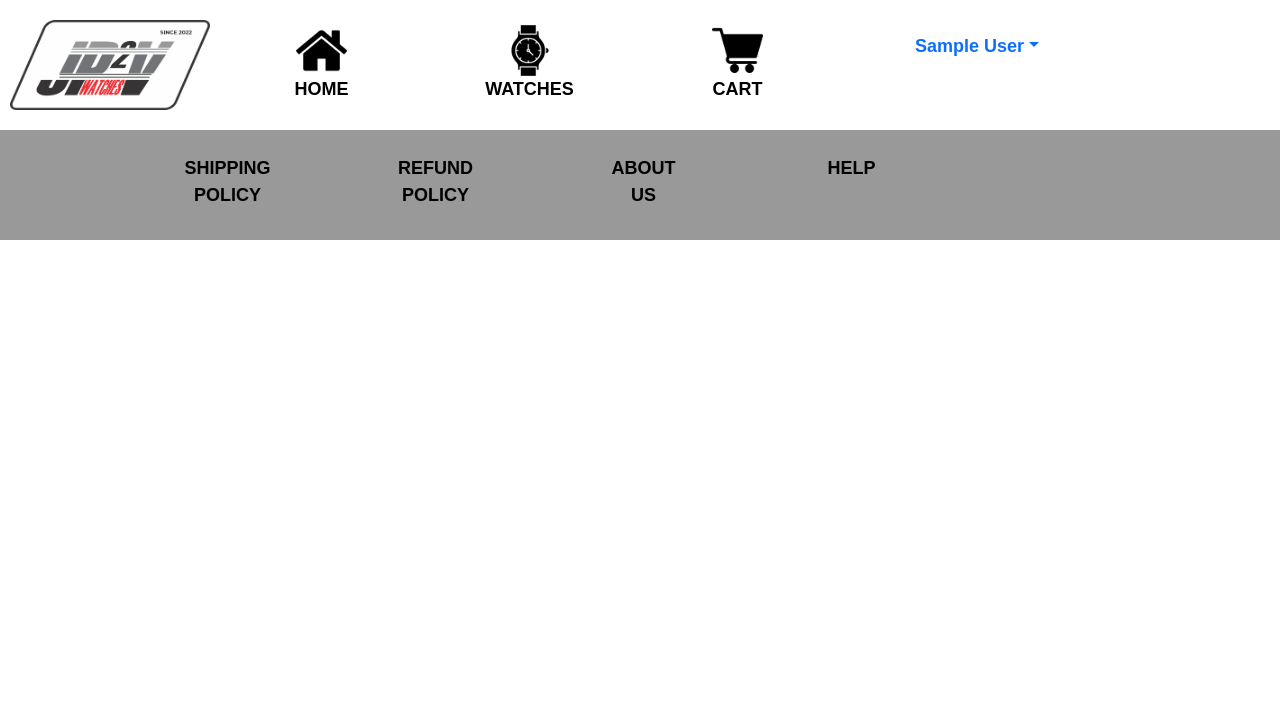
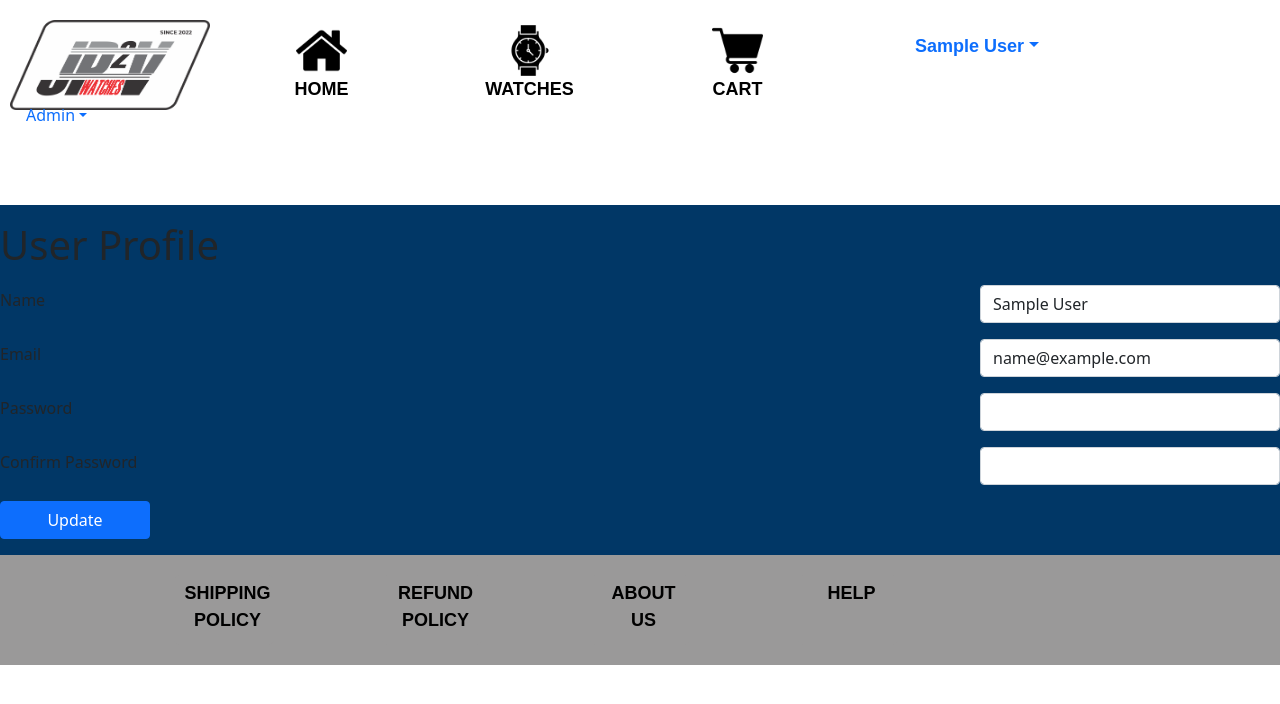
Before and after one commit to Vitor-Laperriere/Milestone2, a React (Create React App) app in the folder frontend/: page /profile in a window 1280 px wide. Shown: the top 704 px of the page. Built offline with nearby package versions, Linux system fonts and the light colour scheme; sample sign-in values are in the browser's storage.

Commit message:
PaymentPagina e redirecionamento de carrinho para compra

```diff
--- a/frontend/src/App.js
+++ b/frontend/src/App.js
@@ -5,18 +5,22 @@ import HomeScreen from "./Screen/HomeScreen";
 import List from "./Screen/List";
 
 import ProductScreen from "./Screen/ProductScreen";
-
+import ProtectedRoute from './components/ProtectedRoute'
 import AboutUs from "./Screen/AboutUs";
 import CartScreen from "./Screen/CartScreen";
 import SigninScreen from './Screen/SigninScreen';
 import Help from "./Screen/Help";
 import ShipPoli from "./Screen/ShipPoli";
 import RefundPoli from "./Screen/RefundPoli";
+import DashboardScreen from './Screen/DashboardScreen';
+import AdminRoute from './components/AdminRoute';
 
 import ShippingAddressScreen from "./Screen/ShippingAddressScreen";
 import SignupScreen from "./Screen/SignupScreen";
 import FootBar from "./components/Components-HomeScreen/FootBar";
 import ToolBar from "./components/Components-HomeScreen/ToolBar";
+import ProfileScreen from "./Screen/ProfileScreen";
+import PaymentMethodScreen from './Screen/PaymentMethodScreen';
 
 function App() {
   return (
@@ -33,7 +37,24 @@ function App() {
                     <Route path="/cart" element={<CartScreen />}/>
                     <Route path="/signin" element={<SigninScreen />} />
                     <Route path="/signup" element={<SignupScreen />} />
+                    <Route
+                      path="/profile"
+                      element={
+                        <ProtectedRoute>
+                          <ProfileScreen />
+                        </ProtectedRoute>
+                      }
+                    />
+                     <Route
+                      path="/admin/dashboard"
+                      element={
+                        <AdminRoute>
+                          <DashboardScreen />
+                        </AdminRoute>
+                      }
+                    ></Route>
                     <Route path="/ShippingAddressScreen" element={<ShippingAddressScreen />}/>
+                    <Route path="/payment" element={<PaymentMethodScreen />}></Route>
                     <Route path="/about_us" element={<AboutUs />}/>
                     <Route path="/help" element={<Help />}/>
                     <Route path="/shipping" element={<ShipPoli />}/>
--- a/frontend/src/Screen/CartScreen.js
+++ b/frontend/src/Screen/CartScreen.js
@@ -48,7 +48,7 @@ export default function CartScreen() {
         <Col md={8}>
           {cartItems.length === 0 ? (
             <MessageBox>
-              Cart is empty. <Link to="/">Go Shopping</Link>
+              Cart is empty. <Link to="/list">Go Shopping</Link>
             </MessageBox>
           ) : (
             <ListGroup>
--- /dev/null
+++ b/frontend/src/Screen/DashboardScreen.js
@@ -0,0 +1,5 @@
+import React from 'react';
+
+export default function DashboardScreen() {
+  return <div>DashboardScreen</div>;
+}
--- /dev/null
+++ b/frontend/src/Screen/PaymentMethodScreen.js
@@ -0,0 +1,67 @@
+import React, { useContext, useEffect, useState } from 'react';
+import { Helmet } from 'react-helmet-async';
+import { useNavigate } from 'react-router-dom';
+import Form from 'react-bootstrap/Form';
+import Button from 'react-bootstrap/Button';
+import CheckoutSteps from '../components/CheckoutSteps';
+import { Store } from '../Store';
+
+export default function PaymentMethodScreen() {
+  const navigate = useNavigate();
+  const { state, dispatch: ctxDispatch } = useContext(Store);
+  const {
+    cart: { shippingAddress, paymentMethod },
+  } = state;
+
+  const [paymentMethodName, setPaymentMethod] = useState(
+    paymentMethod || 'PayPal'
+  );
+
+  useEffect(() => {
+    if (!shippingAddress.address) {
+      navigate('/shipping');
+    }
+  }, [shippingAddress, navigate]);
+  const submitHandler = (e) => {
+    e.preventDefault();
+    ctxDispatch({ type: 'SAVE_PAYMENT_METHOD', payload: paymentMethodName });
+    localStorage.setItem('paymentMethod', paymentMethodName);
+    navigate('/placeorder');
+  };
+  return (
+    <div>
+      <CheckoutSteps step1 step2 step3></CheckoutSteps>
+      <div className="container small-container">
+        <Helmet>
+          <title>Payment Method</title>
+        </Helmet>
+        <h1 className="my-3">Payment Method</h1>
+        <Form onSubmit={submitHandler}>
+          <div className="mb-3">
+            <Form.Check
+              type="radio"
+              id="PayPal"
+              label="PayPal"
+              value="PayPal"
+              checked={paymentMethodName === 'PayPal'}
+              onChange={(e) => setPaymentMethod(e.target.value)}
+            />
+          </div>
+          <div className="mb-3">
+            <Form.Check
+              type="radio"
+              id="Stripe"
+              label="Stripe"
+              value="Stripe"
+              checked={paymentMethodName === 'Stripe'}
+              onChange={(e) => setPaymentMethod(e.target.value)}
+            />
+          </div>
+          <div className="mb-3">
+            <Button type="submit">Continue</Button>
+          </div>
+        </Form>
+      </div>
+    </div>
+  );
+}
--- /dev/null
+++ b/frontend/src/Screen/ProfileScreen.js
@@ -0,0 +1,108 @@
+import React, { useContext, useReducer, useState } from 'react';
+import { Helmet } from 'react-helmet-async';
+import Form from 'react-bootstrap/Form';
+import Button from 'react-bootstrap/Button';
+import { Store } from '../Store';
+import { toast } from 'react-toastify';
+import { getError } from './utils';
+import axios from 'axios';
+
+const reducer = (state, action) => {
+  switch (action.type) {
+    case 'UPDATE_REQUEST':
+      return { ...state, loadingUpdate: true };
+    case 'UPDATE_SUCCESS':
+      return { ...state, loadingUpdate: false };
+    case 'UPDATE_FAIL':
+      return { ...state, loadingUpdate: false };
+
+    default:
+      return state;
+  }
+};
+
+export default function ProfileScreen() {
+  const { state, dispatch: ctxDispatch } = useContext(Store);
+  const { userInfo } = state;
+  const [name, setName] = useState(userInfo.name);
+  const [email, setEmail] = useState(userInfo.email);
+  const [password, setPassword] = useState('');
+  const [confirmPassword, setConfirmPassword] = useState('');
+
+  const [{ loadingUpdate }, dispatch] = useReducer(reducer, {
+    loadingUpdate: false,
+  });
+
+  const submitHandler = async (e) => {
+    e.preventDefault();
+    try {
+      const { data } = await axios.put(
+        '/api/users/profile',
+        {
+          name,
+          email,
+          password,
+        },
+        {
+          headers: { Authorization: `Bearer ${userInfo.token}` },
+        }
+      );
+      dispatch({
+        type: 'UPDATE_SUCCESS',
+      });
+      ctxDispatch({ type: 'USER_SIGNIN', payload: data });
+      localStorage.setItem('userInfo', JSON.stringify(data));
+      toast.success('User updated successfully');
+    } catch (err) {
+      dispatch({
+        type: 'FETCH_FAIL',
+      });
+      toast.error(getError(err));
+    }
+  };
+
+  return (
+    <div>
+      <Helmet>
+        <title>User Profile</title>
+      </Helmet>
+      <h1 className="my-3">User Profile</h1>
+      <form onSubmit={submitHandler}>
+        <Form.Group className="mb-3" controlId="name">
+          <Form.Label>Name</Form.Label>
+          <Form.Control
+            value={name}
+            onChange={(e) => setName(e.target.value)}
+            required
+          />
+        </Form.Group>
+        <Form.Group className="mb-3" controlId="name">
+          <Form.Label>Email</Form.Label>
+          <Form.Control
+            type="email"
+            value={email}
+            onChange={(e) => setEmail(e.target.value)}
+            required
+          />
+        </Form.Group>
+        <Form.Group className="mb-3" controlId="password">
+          <Form.Label>Password</Form.Label>
+          <Form.Control
+            type="password"
+            onChange={(e) => setPassword(e.target.value)}
+          />
+        </Form.Group>
+        <Form.Group className="mb-3" controlId="password">
+          <Form.Label>Confirm Password</Form.Label>
+          <Form.Control
+            type="password"
+            onChange={(e) => setConfirmPassword(e.target.value)}
+          />
+        </Form.Group>
+        <div className="mb-3">
+          <Button type="submit">Update</Button>
+        </div>
+      </form>
+    </div>
+  );
+}
--- a/frontend/src/Store.js
+++ b/frontend/src/Store.js
@@ -11,6 +11,9 @@ const initialState = {
     shippingAddress: localStorage.getItem('shippingAddres')
     ? JSON.parse(localStorage.getItem('shippingAddres'))
     : {},
+    paymentMethod: localStorage.getItem('paymentMethod')
+      ? localStorage.getItem('paymentMethod')
+      : '',
     cartItems: localStorage.getItem('cartItems')
       ? JSON.parse(localStorage.getItem('cartItems'))
       : [],
@@ -48,7 +51,8 @@ function reducer(state, action) {
         userInfo: null,
         cart: {
           cartItems: [],
-          shippingAddress: {}
+          shippingAddress: {},
+          paymentMethod: '',
         },
       };
 
@@ -60,6 +64,11 @@ function reducer(state, action) {
             shippingAddress: action.payload,
           },
         }
+      case 'SAVE_PAYMENT_METHOD':
+        return {
+          ...state,
+          cart: { ...state.cart, paymentMethod: action.payload },
+        };
     default:
 
       return state;
--- /dev/null
+++ b/frontend/src/components/AdminRoute.js
@@ -0,0 +1,9 @@
+import React, { useContext } from 'react';
+import { Navigate } from 'react-router-dom';
+import { Store } from '../Store';
+
+export default function AdminRoute({ children }) {
+  const { state } = useContext(Store);
+  const { userInfo } = state;
+  return userInfo && userInfo.isAdmin ? children : <Navigate to="/signin" />;
+}
--- a/frontend/src/components/Components-HomeScreen/Colecoes.css
+++ b/frontend/src/components/Components-HomeScreen/Colecoes.css
@@ -1,5 +1,5 @@
 .colecoes{
-    background-color: #013766;
+    background-color: #ffffff;
     padding-top: 75px;
     padding-bottom: 75px;
 
--- a/frontend/src/components/Components-HomeScreen/ToolBar.js
+++ b/frontend/src/components/Components-HomeScreen/ToolBar.js
@@ -6,6 +6,7 @@ import { LinkContainer } from 'react-router-bootstrap'
 import { useContext } from 'react';
 import { Store } from "../../Store";
 
+
 function ToolBar(){const { state, dispatch: ctxDispatch } = useContext(Store);
 const { cart, userInfo } = state;
 
@@ -13,6 +14,8 @@ const signoutHandler = () => {
   ctxDispatch({ type: 'USER_SIGNOUT' });
   localStorage.removeItem('userInfo');
   localStorage.removeItem('shippingAddress');
+  window.location.href = '/signin';
+  localStorage.removeItem('paymentMethod');
 };
     return (
         <div className="tool-bar">
@@ -30,6 +33,7 @@ const signoutHandler = () => {
                         </Badge>
                     )}
                     </Link>
+
                     {userInfo ? (
                         <NavDropdown title={userInfo.name} id="basic-nav-dropdown" className="tool-link">
                             <LinkContainer to="/profile" >
@@ -46,7 +50,22 @@ const signoutHandler = () => {
                         LOGIN
                     </Link>
                     )}
-
+                    {userInfo && userInfo.isAdmin &&(
+                        <NavDropdown title="Admin" id="admin-nav-dropdown" >
+                            <LinkContainer>
+                            <NavDropdown.Item>Dashboard</NavDropdown.Item>
+                            </LinkContainer>
+                            <LinkContainer to="/productlist" className="tool-link">
+                            <NavDropdown.Item>Products</NavDropdown.Item>
+                            </LinkContainer>
+                            <LinkContainer to="/orderlist" className="tool-link">
+                            <NavDropdown.Item>Orders</NavDropdown.Item>
+                            </LinkContainer>
+                            <LinkContainer to="/userlist" className="tool-link">
+                            <NavDropdown.Item>Users</NavDropdown.Item>
+                            </LinkContainer>
+                        </NavDropdown>
+                    )}
 
             </div>
         </div>
--- /dev/null
+++ b/frontend/src/components/ProtectedRoute.js
@@ -0,0 +1,9 @@
+import React, { useContext } from 'react';
+import { Navigate } from 'react-router-dom';
+import { Store } from '../Store';
+
+export default function ProtectedRoute({ children }) {
+  const { state } = useContext(Store);
+  const { userInfo } = state;
+  return userInfo ? children : <Navigate to="/signin" />;
+}
--- a/frontend/src/components/RefundPolicy.css
+++ b/frontend/src/components/RefundPolicy.css
@@ -14,7 +14,7 @@ header{
 }
 
 #container{
-    background-color: #013766;
+    background-color: #ffff;
     font-weight: bold;
     color: black;
     opacity: 0.95;
```
Also changed, not shown: 2 other files (tests, documents, lock files or other folders).
